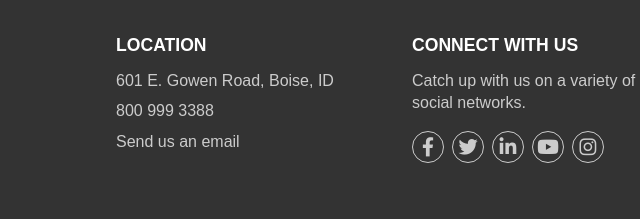
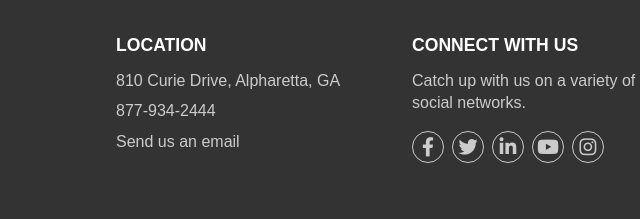
Before and after one commit to wos1337/WB-Refresh, a plain HTML site: page index.html in a window 1280 px wide. Shown: the part 3604-3823 px from the top of the page, 540-1180 px from the left. Drawn offline with Linux system fonts and the light colour scheme; a small style sheet from the web is missing.

Commit message:
Update index.html

```diff
--- a/index.html
+++ b/index.html
@@ -814,8 +814,8 @@
       <div class="footer-col">
         <h3>Location</h3>
         <ul>
-          <li>601 E. Gowen Road, Boise, ID</li>
-          <li>800 999 3388</li>
+          <li>810 Curie Drive, Alpharetta, GA</li>
+          <li>877-934-2444</li>
           <li><a href="#">Send us an email</a></li>
         </ul>
       </div>
```
